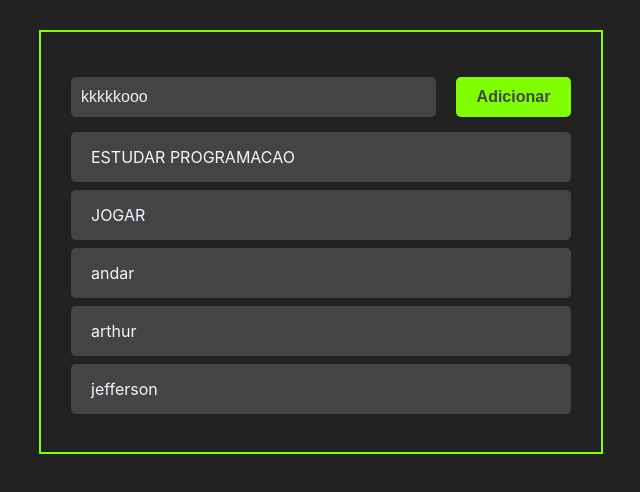
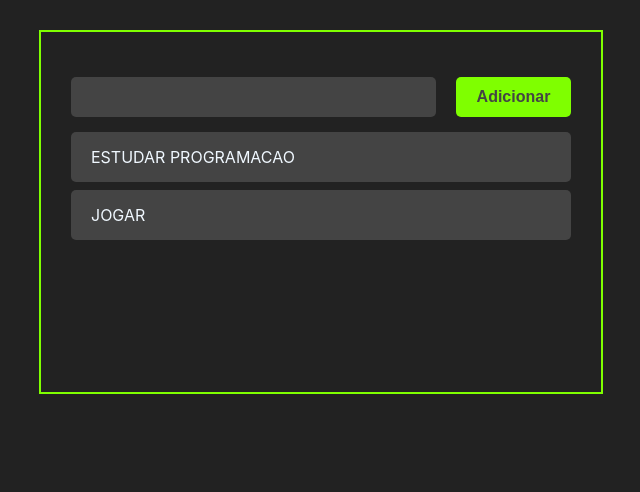
Before and after one commit to Jeffersondecastro94/REACT-GERENCIADOR-DE-TAREFAS-ESTUDO, a React (Create React App) app: page / in a window 1280 px wide. Shown: the top 492 px of the page, without its empty margins (319-959 px from the left). Built offline with nearby package versions, Linux system fonts and the light colour scheme.

Commit message:
cria nova tarefa

```diff
--- a/src/App.jsx
+++ b/src/App.jsx
@@ -17,29 +17,27 @@ const App = () => {
       title: "JOGAR",
       completed: "true",
     },
-    {
-      id: "2",
-      title: "andar",
-      completed: "true",
-    },
-    {
-      id: "2",
-      title: "arthur",
-      completed: "true",
-    },
 
-    {
-      id: "2",
-      title: "jefferson",
-      completed: "true",
-    },
   ]);
+
+
+//FUNCAO PEGA O ARRAY ATUAL E CRIA UM NOVO ADICIONANDO UM OBEJTO A MAIS NO ARRAY. ONDE O TITLE É PASSADO PELO PARAMETRO DESTA FUNCAO
+const handleTaskAddition=(tasktitle)=>{
+     const newTasks=[
+      ...tasks,{
+      title:tasktitle,
+      id:Math.random(10),
+      completed:false
+
+     }]
+     setTasks(newTasks) //PASSA PARA A FUNCAO DO STATE DE TAREFAS O NOVO ARRAY COM DADOS ATUALIZADOS
+};
 
 // O COMPONENTE TASK É UM FILHO DO APP, LOGO PODE HERDAR AS PROPS DE APP. NO CASO PASSEI COMO PROPS AS TAKS QUE É UM ARRAY E ESTA COMO STATES O QUE POSSIBILITA SOFRER ALTERACOES
   return (
     <>
       <div className="container">
-          <AddTask/>
+          <AddTask handleTaskAddition ={handleTaskAddition}/>
           <Tasks tasks={tasks}/>
 
       </div>
--- a/src/components/AddTask.jsx
+++ b/src/components/AddTask.jsx
@@ -3,13 +3,21 @@ import "./AddTask.css";
 import Button from "./Button";
 import { useState } from "react";
 
-const AddTask = () => {
-  const [inputData, setInputData] = useState("kkkkkooo");
 
+// addtask recebe as props de onde ele esta instaciado, no caso no app , recebe a funcao que criar novos objetos numa lista de objetos ja existentes
+const AddTask = ({handleTaskAddition}) => {
+  const [inputData, setInputData] = useState("");
+
+  //funcao pra pegar o valor do input
   const handleInputChange = (e) => {
   setInputData(e.target.value)
+  };
 
-  };
+  //funcao do onclick para adicionar nova tarefa ao array de objetos que contem as tarefas
+  const handleAddTaskClick=()=>{
+    handleTaskAddition(inputData)
+
+  }
 
   return (
     <div className="add-task-container">
@@ -21,7 +29,7 @@ const AddTask = () => {
       type="text" />
 
       <div className="add-task-button-container">
-        <Button>Adicionar</Button>
+        <Button onclick={handleAddTaskClick}>Adicionar</Button>
       </div>
 
     </div>
```
